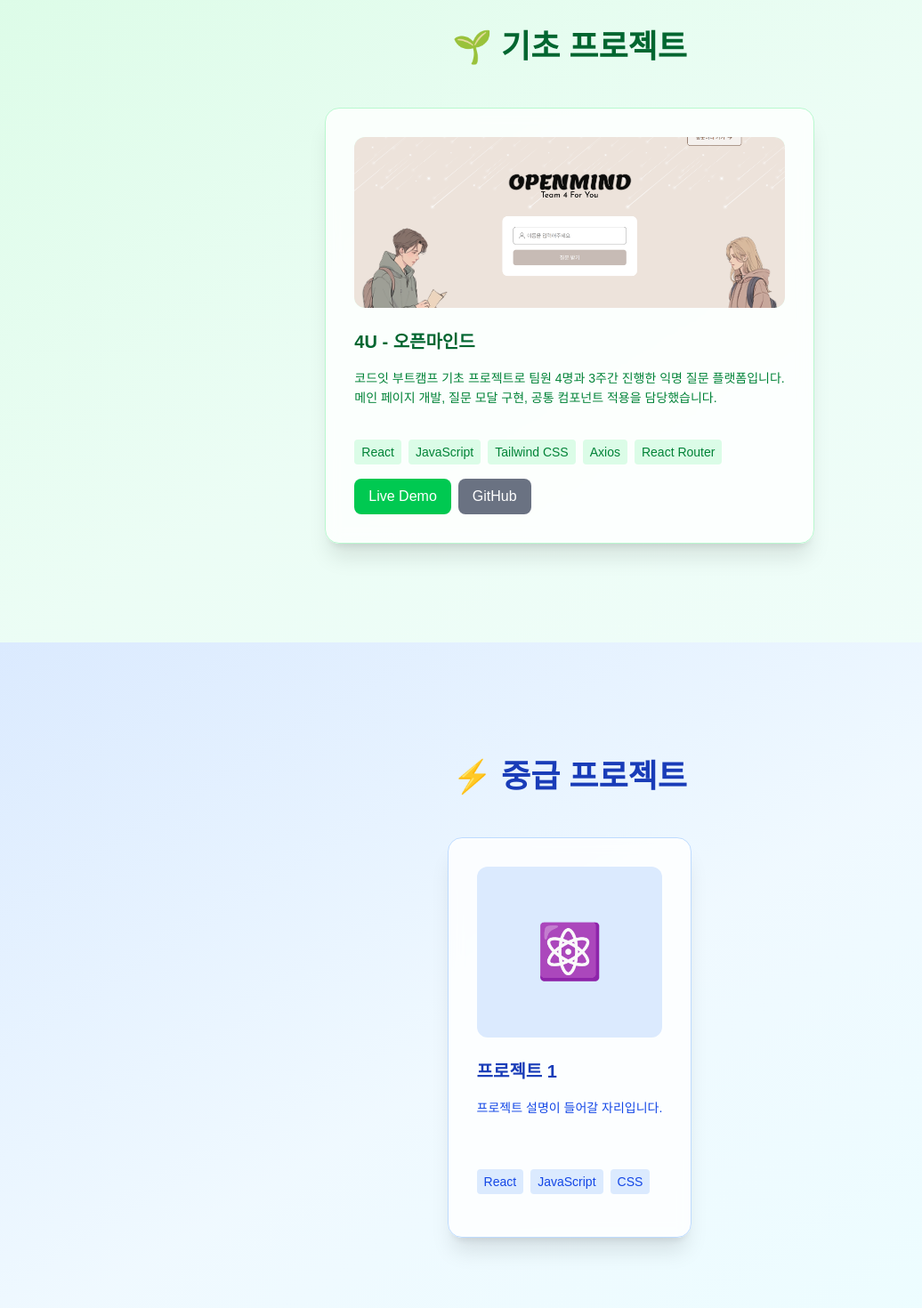
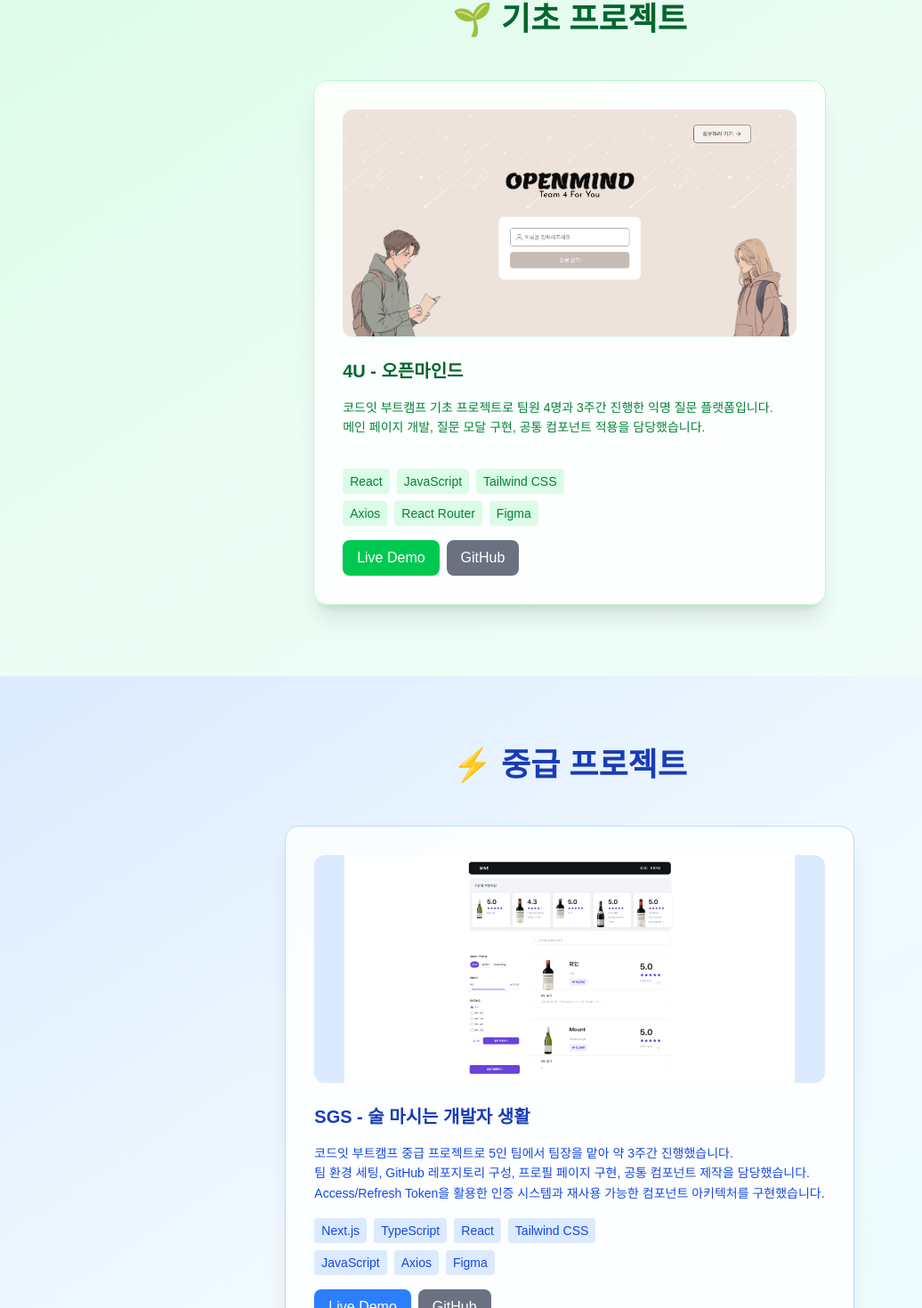
Before and after one commit to yuwonkyu/portfolio, a React (Vite) app: page / in a window 1280 px wide. Shown: the part 921-2391 px from the top of the page at 89% size, without its empty margins (0-1036 px from the left). Built offline with nearby package versions, Linux system fonts and the light colour scheme; a web font is replaced by a local one.

Commit message:
feat: 프로젝트 카드에 이미지 및 기술 목록 개선, 새로운 프로젝트 데이터 추가

```diff
--- a/src/App.tsx
+++ b/src/App.tsx
@@ -14,7 +14,7 @@ function App() {
     <div className="min-h-screen">
       <Header />
 
-      <IntroSection />
+      <IntroSection avatar="/me.jpg" />
 
       <ProjectSection
         id="basic"
--- a/src/components/IntroSection.tsx
+++ b/src/components/IntroSection.tsx
@@ -25,8 +25,16 @@ const IntroSection = ({
       <div className="max-w-6xl mx-auto px-4 sm:px-6 lg:px-8 w-full">
         <div className="text-center">
           {/* Avatar */}
-          <div className="w-40 h-40 bg-gradient-to-br from-purple-200 to-pink-200 rounded-full border-4 border-purple-300 shadow-xl mx-auto flex items-center justify-center text-7xl mb-8">
-            {avatar}
+          <div className="w-40 h-40 bg-gradient-to-br from-purple-200 to-pink-200 rounded-full border-4 border-purple-300 shadow-xl mx-auto flex items-center justify-center text-7xl mb-8 overflow-hidden">
+            {avatar.startsWith("/") || avatar.startsWith("http") ? (
+              <img
+                src={avatar}
+                alt="프로필 사진"
+                className="w-full h-full object-cover rounded-full"
+              />
+            ) : (
+              <span>{avatar}</span>
+            )}
           </div>
 
           {/* Title */}
--- a/src/components/ProjectCard.tsx
+++ b/src/components/ProjectCard.tsx
@@ -41,14 +41,14 @@ const ProjectCard = ({ project, colorScheme }: ProjectCardProps) => {
       className={`bg-white/80 backdrop-blur-sm rounded-2xl p-8 shadow-xl border ${colorScheme.border} hover:shadow-2xl transition-all duration-300 hover:scale-105`}
     >
       <div
-        className={`h-48 ${colorScheme.bg} rounded-xl mb-6 flex items-center justify-center overflow-hidden relative`}
+        className={`h-64 ${colorScheme.bg} rounded-xl mb-6 flex items-center justify-center overflow-hidden relative`}
       >
         {project.imageUrl ? (
           <>
             <img
               src={project.imageUrl}
               alt={project.imageAlt || `${project.title} 프로젝트 스크린샷`}
-              className="w-full h-full object-cover rounded-xl"
+              className="w-full h-full object-contain rounded-xl"
               onError={handleImageError}
             />
             <span className="fallback-icon text-6xl absolute hidden">
@@ -75,8 +75,12 @@ const ProjectCard = ({ project, colorScheme }: ProjectCardProps) => {
         ))}
       </p>
 
-      <div className="flex flex-wrap gap-2 mb-4">
-        {project.technologies.map((tech, index) => (
+      <div className="mb-4">
+        {/* 첫 번째 줄 */}
+        <div className="flex flex-wrap gap-2 mb-2">
+          {project.technologies
+            .slice(0, Math.ceil(project.technologies.length / 2))
+            .map((tech, index) => (
               <span
                 key={index}
                 className={`${colorScheme.techBg} ${colorScheme.techText} px-2 py-1 rounded text-sm`}
@@ -84,6 +88,20 @@ const ProjectCard = ({ project, colorScheme }: ProjectCardProps) => {
                 {tech}
               </span>
             ))}
+        </div>
+        {/* 두 번째 줄 */}
+        <div className="flex flex-wrap gap-2">
+          {project.technologies
+            .slice(Math.ceil(project.technologies.length / 2))
+            .map((tech, index) => (
+              <span
+                key={index + Math.ceil(project.technologies.length / 2)}
+                className={`${colorScheme.techBg} ${colorScheme.techText} px-2 py-1 rounded text-sm`}
+              >
+                {tech}
+              </span>
+            ))}
+        </div>
       </div>
 
       <div className="flex gap-2">
--- a/src/data/projectsData.ts
+++ b/src/data/projectsData.ts
@@ -16,6 +16,7 @@ export const basicProjects: ProjectData[] = [
       "Tailwind CSS",
       "Axios",
       "React Router",
+      "Figma",
     ],
     liveUrl: "https://4-u-tau.vercel.app/",
     githubUrl: "https://github.com/codeit-FE15-4U/4U",
@@ -25,24 +26,50 @@ export const basicProjects: ProjectData[] = [
 export const intermediateProjects: ProjectData[] = [
   {
     id: "intermediate-1",
-    title: "프로젝트 1",
-    description: "프로젝트 설명이 들어갈 자리입니다.",
-    icon: "⚛️",
-    technologies: ["React", "JavaScript", "CSS"],
-    liveUrl: "",
-    githubUrl: "",
+    title: "SGS - 술 마시는 개발자 생활",
+    description:
+      "코드잇 부트캠프 중급 프로젝트로 5인 팀에서 팀장을 맡아 약 3주간 진행했습니다.\n팀 환경 세팅, GitHub 레포지토리 구성, 프로필 페이지 구현, 공통 컴포넌트 제작을 담당했습니다.\nAccess/Refresh Token을 활용한 인증 시스템과 재사용 가능한 컴포넌트 아키텍처를 구현했습니다.",
+    icon: "🍻",
+    imageUrl: "/sgs-project.png", // 실제 이미지 경로
+    imageAlt: "SGS 프로젝트 - 술 마시는 개발자 생활 웹사이트 스크린샷",
+    technologies: [
+      "Next.js",
+      "TypeScript",
+      "React",
+      "Tailwind CSS",
+      "JavaScript",
+      "Axios",
+      "Figma",
+    ],
+    liveUrl: "https://sgs-sandy.vercel.app/",
+    githubUrl: "https://github.com/codeit-SGS/SGS",
   },
 ];
 
 export const advancedProjects: ProjectData[] = [
   {
     id: "advanced-1",
-    title: "프로젝트 1",
-    description: "프로젝트 설명이 들어갈 자리입니다.",
-    icon: "🌐",
-    technologies: ["React", "TypeScript", "Node.js"],
-    liveUrl: "",
-    githubUrl: "",
+    title: "Wazy (코드노마드) - 글로벌 노마드 플랫폼",
+    description:
+      "코드잇 부트캠프 심화 프로젝트로 5인 팀에서 약 4주간 진행한 여행·체험 플랫폼입니다.\n체험 등록/수정 페이지와 공통 컴포넌트를 담당하여 에어비앤비와 유사한 기능을 구현했습니다.\nReact Hook Form + Zod를 활용한 유효성 검증과 Zustand 상태 관리를 도입했습니다.",
+    icon: "�",
+    technologies: [
+      "Next.js",
+      "TypeScript",
+      "React",
+      "Tailwind CSS",
+      "Zustand",
+      "React Hook Form",
+      "Zod",
+      "Axios",
+      "ESLint",
+      "Prettier",
+    ],
+    liveUrl: "https://codenomad-8itj.vercel.app/",
+    githubUrl: "https://github.com/codeNomad-FE/wazy",
+    imageUrl: "/wazy-project.png",
+    imageAlt:
+      "Wazy 코드노마드 프로젝트 - 글로벌 노마드 여행 체험 플랫폼 스크린샷",
   },
 ];
 
```
Also changed, not shown: public/sgs-project.png (added), public/wazy-project.png (added). Lines whose indentation alone changed are shown as unchanged.
